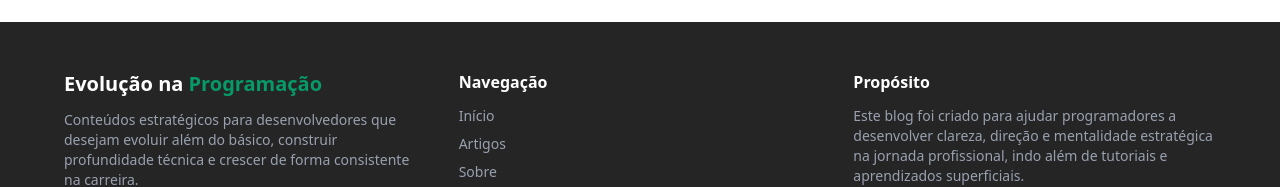
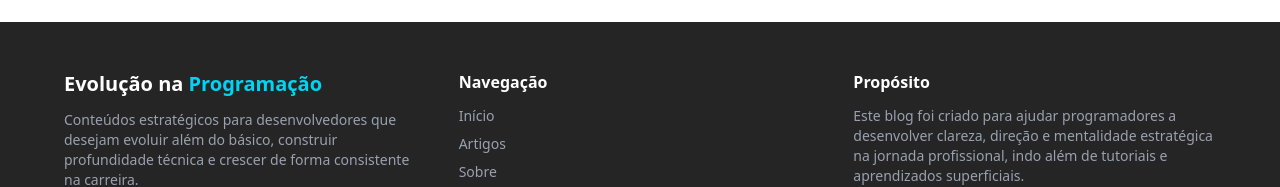
Before and after one commit to Gustavooli122/projeto-blog, a Next.js app: page / in a window 1280 px wide. Shown: the part 2294-2481 px from the top of the page. Built offline with nearby package versions, Linux system fonts and the light colour scheme.

Commit message:
atualizado

```diff
--- a/src/app/components/Footer.jsx
+++ b/src/app/components/Footer.jsx
@@ -6,7 +6,7 @@ export default function Footer() {
         {/* Marca */}
         <div>
           <h2 className="text-white font-bold text-xl mb-3">
-            Evolução na <span className="text-[#079968]">Programação</span>
+            Evolução na <span className="text-cyan-400">Programação</span>
           </h2>
           <p className="text-sm">
             Conteúdos estratégicos para desenvolvedores que desejam evoluir
```
